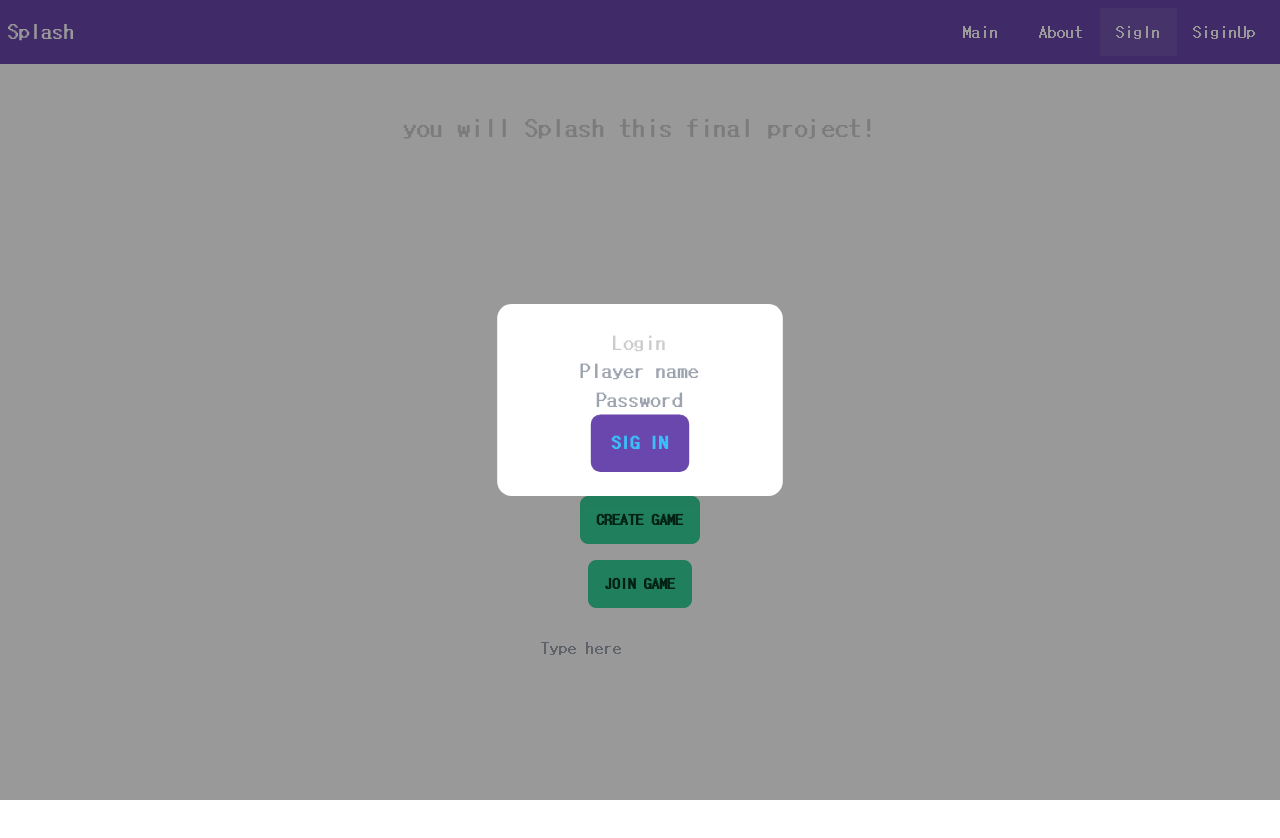
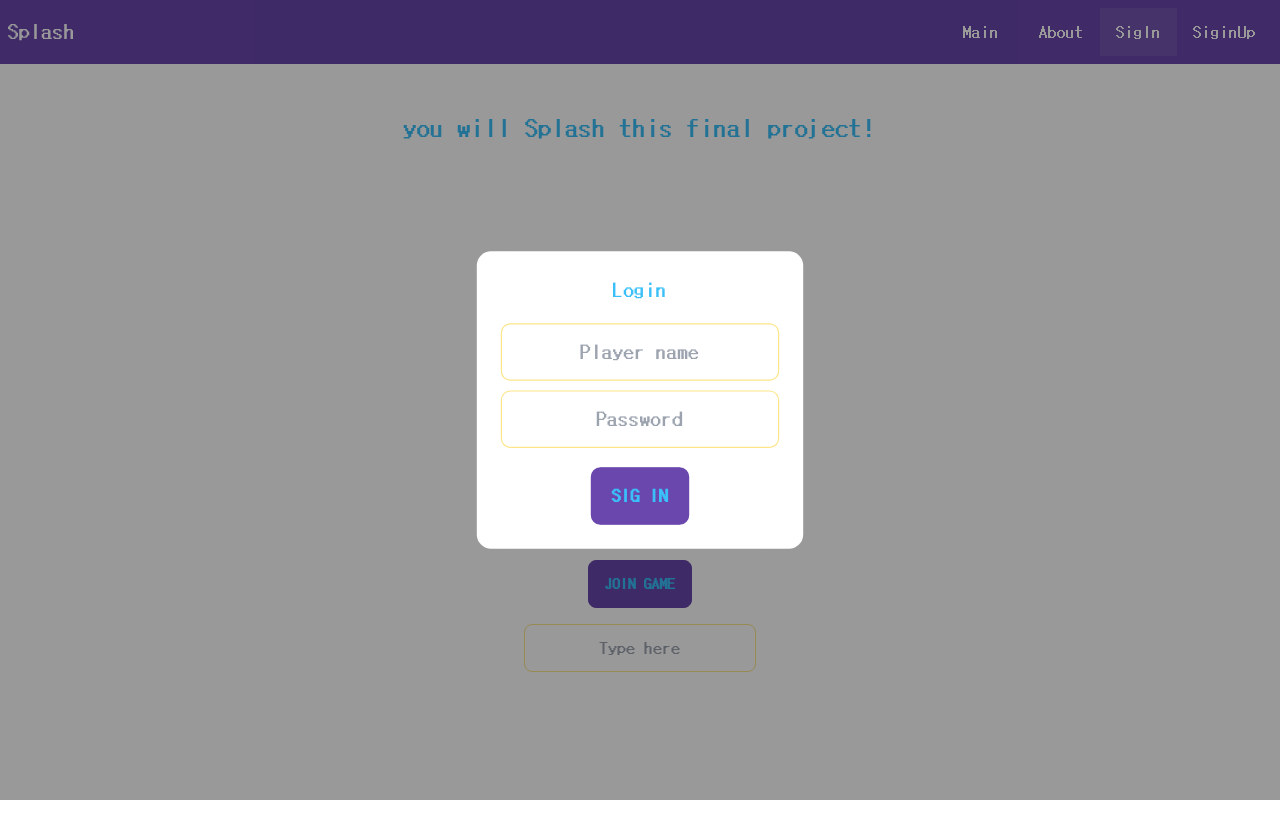
Before and after one commit to bearcutexdxd/Splash, a React (Create React App) app in the folder client/: page / in a window 1280 px wide. Both pictures are taken after a click on the button "SigIn". Shown: the top 838 px of the page. Built offline with nearby package versions, Linux system fonts and the light colour scheme; no server answers.

Commit message:
typing machine

```diff
--- a/client/package.json
+++ b/client/package.json
@@ -16,10 +16,12 @@
     "react-router": "^6.3.0",
     "react-router-dom": "^6.3.0",
     "react-scripts": "5.0.1",
+    "react-simple-typewriter": "^3.0.1",
     "redux": "^4.2.0",
     "redux-saga": "^1.1.3",
     "sass": "^1.54.0",
     "socket.io-client": "^4.5.1",
+    "typed.js": "^2.0.12",
     "web-vitals": "^2.1.4"
   },
   "scripts": {
--- a/client/public/index.html
+++ b/client/public/index.html
@@ -4,7 +4,6 @@
 <head>
   <meta charset="utf-8" />
   <link rel="icon" href="%PUBLIC_URL%/favicon.ico" />
-
   <title>Splash</title>
 </head>
 
--- a/client/src/components/About/About.jsx
+++ b/client/src/components/About/About.jsx
@@ -1,18 +1,21 @@
 import React from 'react';
+import { Typewriter } from 'react-simple-typewriter';
 
 function About() {
   return (
     <div className="back h-screen">
       <div className="flex flex-col w-full border-opacity-50">
-        <div className="grid card rounded-box place-items-center m-7 text-warning text-4xl">
-          С правилами игры всё просто. Самая классная киса может быть только одна.
-          Из этого следует, что остальных кис нужно просто утопить.
-          <p>Для передвижения по полю используй клавиши:</p>
-          <p>
-            'W - вверх, 'D' - вправо,
-            'S' - вниз, 'A' - влево,
-          </p>
-          Чтобы выкопать ямку с водой для твоих противников нажми: 'Пробел'
+        <div className="grid card rounded-box place-items-center m-7 text-warning text-2xl">
+          <span>
+            <Typewriter
+              cursor
+              cursorStyle="_"
+              typeSpeed={30}
+              deleteSpeed={50}
+              delaySpeed={100000}
+              words={['С правилами игры всё просто. \nСамая классная киса может быть только одна. Из этого следует, что остальных кис нужно просто утопить.\n Для передвижения по полю используй клавиши:\n "W" - вверх, "D" - вправо, "S" - вниз, "A" - влево. Чтобы выкопать ямку с водой для твоих противников нажми: "Пробел"']}
+            />
+          </span>
         </div>
       </div>
     </div>
--- a/client/src/components/Forms/SigIn/SigIn.jsx
+++ b/client/src/components/Forms/SigIn/SigIn.jsx
@@ -21,11 +21,11 @@ function SigIn() {
   return (
     <div className="main">
       <form className="flex justify-center items-center flex-col" onSubmit={submitHandler}>
-        <div className="login">
+        <div className="login text-info mb-4">
           Login
         </div>
         <input
-          className="inputEmail text-center text-info"
+          className="input input-bordered input-warning w-full max-w-xs text-info text-center"
           value={input.name || ''}
           name="name"
           type="name"
@@ -33,7 +33,7 @@ function SigIn() {
           placeholder="Player name"
         />
         <input
-          className="inputPass text-center text-info"
+          className="input input-bordered input-warning text-center text-info w-full max-w-xs mt-2"
           value={input.password || ''}
           type="password"
           name="password"
@@ -41,7 +41,7 @@ function SigIn() {
           placeholder="Password"
         />
 
-        <button className="btn btn-primary text-info text-center" type="submit">
+        <button className="btn btn-primary text-info text-center mt-4" type="submit">
           Sig in
         </button>
         {/* <div>
--- a/client/src/components/Forms/SiginUp/SiginUp.jsx
+++ b/client/src/components/Forms/SiginUp/SiginUp.jsx
@@ -33,7 +33,7 @@ function SignUp() {
 
         <input
           onChange={changeHandler}
-          className="inpyt text-info text-center"
+          className="input input-bordered input-warning w-full max-w-xs text-info text-center"
           value={userSignUp.playerName}
           type="text"
           name="playerName"
@@ -42,13 +42,13 @@ function SignUp() {
 
         <input
           onChange={changeHandler}
-          className="form-control text-info text-center"
+          className="input input-bordered input-warning w-full max-w-xs text-info text-center mt-2"
           value={userSignUp.password}
           type="password"
           name="password"
           placeholder="Pass"
         />
-        <button type="submit" className="btn btn-primary text-info text-center">
+        <button type="submit" className="btn btn-primary text-info text-center mt-4">
           Sign Up
         </button>
       </form>
--- a/client/src/components/Game/Game.jsx
+++ b/client/src/components/Game/Game.jsx
@@ -19,7 +19,7 @@ function Game({ gameState, socket }) {
   socket.on('startGame', (roomId) => {
     setCurrRoomId(roomId);
     setListenKey(true);
-    console.log('game started!');
+    // console.log('game started!');
   });
 
   socket.on('playerId', (playerNum) => {
--- a/client/src/components/Main/Main.jsx
+++ b/client/src/components/Main/Main.jsx
@@ -25,17 +25,36 @@ function Main({ socket }) {
   return (
     <>
       <div className="flex justify-center items-center flex-col">
-        <h1 className="text-2xl mt-12">you will Splash this final project!</h1>
+        <h1 className="text-2xl mt-12 text-info">you will Splash this final project!</h1>
         <h2>{gameName}</h2>
       </div>
       <div className="flex justify-center items-center">
         <div className="m-auto h-screen flex justify-center items-center flex-col">
-          <button className="btn btn-success mt-4" type="button">
+          <button className="btn btn-primary mt-4 text-info" type="button">
             <Link to="/game">play</Link>
           </button>
-          <button className="btn btn-success mt-4" type="button" onClick={createGameHandle}>create game</button>
-          <Link to="/game"><button className="btn btn-success mt-4" type="button" onClick={joinGameHandle}>join game</button></Link>
-          <input onChange={inputHandle} type="text" placeholder="Type here" className="input w-full max-w-xs mt-4" />
+          <button
+            className="btn btn-primary mt-4 text-info"
+            type="button"
+            onClick={createGameHandle}
+          >
+            Create game
+          </button>
+          <Link to="/game">
+            <button
+              className="btn btn-primary mt-4 text-info"
+              type="button"
+              onClick={joinGameHandle}
+            >
+              Join game
+            </button>
+          </Link>
+          <input
+            onChange={inputHandle}
+            type="text"
+            placeholder="Type here"
+            className="input mt-4 input-bordered input-warning w-full max-w-xs text-info text-center"
+          />
         </div>
       </div>
     </>
--- a/client/src/index.css
+++ b/client/src/index.css
@@ -9,6 +9,9 @@ body{
   font-family: "undertale";
 }
 
+/* .btn {
+  @apply rounded-full;
+} */
 
 .game-container {
   display: flex;
@@ -22,7 +25,7 @@ body{
 }
 
 .back {
-  background: url('https://kartinkin.net/uploads/posts/2021-07/1625541534_2-kartinkin-com-p-krasivii-fon-terrariya-krasivie-foni-2.jpg');
+  background: url('https://kartinkin.net/uploads/posts/2021-07/1625541534_2-kartinkin-com-p-krasivii-fon-terrariya-krasivie-foni-2.jpg') center no-repeat;
 }
 
 .animation:hover {
--- a/client/src/redux/reducers/userReducer.js
+++ b/client/src/redux/reducers/userReducer.js
@@ -1,9 +1,9 @@
+// eslint-disable-next-line default-param-last
 const userReducer = (state = {}, action) => {
   const { type, payload } = action;
   switch (type) {
     case 'SET_USER':
       return payload;
-
     case 'DELETE_USER':
       return {};
 
```
Also changed, not shown: client/src/redux/actions/userAction.js (+4 -4 lines), 1 other file (tests, documents, lock files or other folders).
